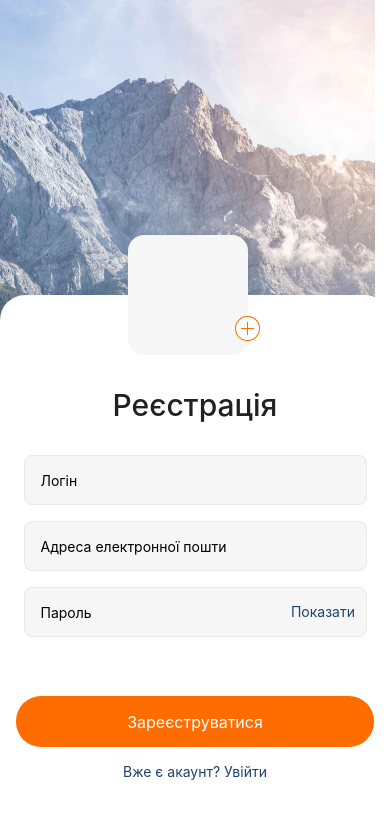
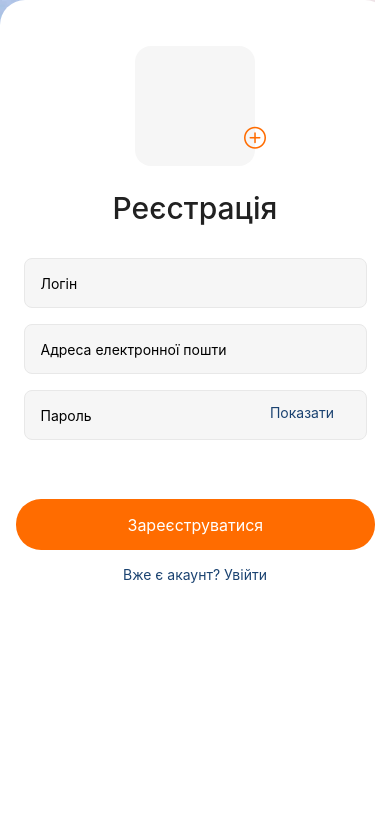
Before and after one commit to flashforward55/Screens, a React Native app: screen / in a window 390 px wide. Shown: the top 818 px of the page. Built offline with nearby package versions, Linux system fonts and the light colour scheme.

Commit message:
Update files

```diff
--- a/App.js
+++ b/App.js
@@ -1,6 +1,9 @@
-import { StyleSheet, Text, View } from 'react-native';
-import { PostsScreen } from './src/components/PostsScreen/PostsScreen';
+import { StyleSheet, Text, View, ImageBackground, TextInput, Pressable } from 'react-native';
+import React, { useState } from 'react';
+import { AntDesign } from '@expo/vector-icons';
+import image from './bg.jpg';
 
+//App.js
 export default function App() {
   return (
     <View style={styles.containerApp} >
@@ -15,4 +18,233 @@ const styles = StyleSheet.create({
     backgroundColor: '#fff',
     justifyContent: 'center',
   },
+  containerPostsScreen: {
+    flex: 1,
+  },
+  image: {
+    flex: 1,
+    justifyContent: 'flex-end',
+  },
+  container: {
+    flex: 1,
+    backgroundColor: '#fff',
+    borderTopLeftRadius: 25,
+    borderTopRightRadius: 25,
+    alignItems: 'center', // Center children horizontally
+    padding: 16, // Add padding for spacing from screen edges
+  },
+  imageContainer: {
+    backgroundColor: '#F6F6F6',
+    width: 120,
+    height: 120,
+    borderRadius: 16,
+  },
+  imageAndPlusContainer: {
+    alignItems: 'center', // Center children horizontally
+    marginTop: 30, // Adjust the margin as needed
+    maxWidth: '100%', // Set the maximum width to the screen's width
+  },
+  imageAdd: {
+    top: -40,
+    left: 60,
+  },
+  text: {
+    color: '#212121',
+    fontWeight: '500',
+    fontSize: 30,
+    marginLeft: 'auto',
+    marginRight: 'auto',
+    marginBottom: 32,
+  },
+  input: {
+    width: '100%', // Take the full available width within the parent container
+    maxWidth: 343, // Set a maximum width for the input
+    height: 50,
+    marginBottom: 16,
+    marginLeft: 'auto',
+    marginRight: 'auto',
+    borderWidth: 1,
+    padding: 16,
+    backgroundColor: '#F6F6F6',
+    borderColor: '#E8E8E8',
+    borderRadius: 8,
+  },
+  inputView: {
+    width: '100%',
+  },
+  inputFocused: {
+    borderColor: '#FF6C00',
+    backgroundColor: '#FFFFFF', // Add this line to change the background color when focused
+  },
+  textAccent: {
+    position: 'absolute',
+    right: 20,
+    top: 7,
+    color: '#1B4371',
+  },
+  inputPassword: {
+    position: 'relative',
+    marginBottom: 16,
+  },
+  button: {
+    backgroundColor: '#FF6C00',
+    paddingHorizontal: 111.5,
+    paddingVertical: 16,
+    borderRadius: 25,
+    height: 51,
+    marginLeft: 'auto',
+    marginRight: 'auto',
+    marginTop: 43,
+    marginBottom: 16,
+    justifyContent: 'center',
+  },
+  textButton: {
+    fontSize: 16,
+    color: '#fff',
+  },
+  textEnterButton: {
+    color: '#1B4371',
+    marginLeft: 'auto',
+    marginRight: 'auto',
+  },
+  plusIcon: {
+    marginTop: 21, // Adjust the margin as needed
+  },
 });
+
+//PostsScreen.js
+export const PostsScreen = () => {
+  return (
+    <>
+      <View style={styles.containerPostsScreen}>
+        <ImageBackground source={image} resizeMode="cover" style={styles.image}>
+          <RegistrationScreen />
+        </ImageBackground>
+      </View>
+    </>
+  );
+};
+
+//RegistrationScreen.js
+export const RegistrationScreen = () => {
+  const [inputStates, setInputStates] = useState({
+    input1: false,
+    input2: false,
+    input3: false,
+    showPassword: false, // State to track whether the password should be shown in plain text or obscured
+  });
+  const [focusedInput, setFocusedInput] = useState(null);
+
+  const handleFocus = (inputKey) => {
+    setFocusedInput(inputKey);
+  };
+
+  const handleBlur = () => {
+    setFocusedInput(null);
+  };
+
+  const isInputFocused = (inputKey) => {
+    return focusedInput === inputKey;
+  };
+  const toggleShowPassword = () => {
+    setInputStates(prevState => ({
+      ...prevState,
+      showPassword: !prevState.showPassword, // Toggle the state when "Показати" is pressed
+    }));
+  };
+
+  return (
+    <View style={styles.container}>
+      <View style={styles.imageAndPlusContainer}>
+        <View style={styles.imageContainer}></View>
+        <AntDesign name="pluscircleo" size={22} style={styles.imageAdd} color="#FF6C00" />
+      </View>
+      <Text style={styles.text}>Реєстрація</Text>
+      <TextInput
+        style={[styles.input, isInputFocused('input1') && styles.inputFocused]}
+        onFocus={() => handleFocus('input1')}
+        onBlur={handleBlur}
+        placeholder="Логін"
+      />
+      <TextInput
+        style={[styles.input, isInputFocused('input2') && styles.inputFocused]}
+        onFocus={() => handleFocus('input2')}
+        onBlur={handleBlur}
+        placeholder="Адреса електронної пошти"
+      />
+      <View style={styles.inputView}>
+        <TextInput
+          style={[
+            styles.input,
+            styles.inputPassword,
+            isInputFocused('input3') && styles.inputFocused,
+          ]}
+          onFocus={() => handleFocus('input3')}
+          onBlur={handleBlur}
+          placeholder="Пароль"
+          maxLength={15}
+          secureTextEntry={!inputStates.showPassword} // Toggle secureTextEntry based on the showPassword state
+        />
+        <Pressable onPress={toggleShowPassword} style={styles.textAccent}>
+          <Text style={styles.textAccent}>{inputStates.showPassword ? 'Приховати' : 'Показати'}</Text>
+        </Pressable>
+      </View>
+      <Pressable style={styles.button}>
+        <Text style={styles.textButton}>Зареєструватися</Text>
+      </Pressable>
+      <Pressable>
+        <Text style={styles.textEnterButton}>Вже є акаунт? Увійти</Text>
+      </Pressable>
+    </View>
+  );
+};
+
+//LoginScreen.jsx
+export const LoginScreen = () => {
+  const [inputStates, setInputStates] = useState({
+    input1: false,
+    input2: false,
+  });
+
+  const handleFocus = inputKey => {
+    setInputStates(prevState => ({
+      ...prevState,
+      [inputKey]: true,
+    }));
+  };
+
+  const handleBlur = inputKey => {
+    setInputStates(prevState => ({
+      ...prevState,
+      [inputKey]: false,
+    }));
+  };
+
+  return (
+    <View style={[styles.container, { height: 489, paddingTop: 32 }]}>
+      <Text style={styles.text}>Увійти</Text>
+      <TextInput
+        style={[styles.input, inputStates.input1 && styles.inputFocused]}
+        onFocus={() => handleFocus('input1')}
+        onBlur={() => handleBlur('input1')}
+        placeholder="Адреса електронної пошти"
+      />
+      <View>
+        <TextInput
+          style={[styles.input, styles.inputPassword, inputStates.input2 && styles.inputFocused]}
+          onFocus={() => handleFocus('input2')}
+          onBlur={() => handleBlur('input2')}
+          placeholder="Пароль"
+          maxLength={15}
+        />
+        <Text style={styles.textAccent}>Показати</Text>
+      </View>
+      <Pressable style={styles.button}>
+        <Text >Увійти</Text>
+      </Pressable>
+      <Pressable>
+        <Text style={styles.textEnterButton}>Немає акаунту? Зареєструватися</Text>
+      </Pressable>
+    </View>
+  );
+};
--- a/package.json
+++ b/package.json
@@ -9,6 +9,7 @@
     "web": "expo start --web"
   },
   "dependencies": {
+    "@expo/vector-icons": "^13.0.0",
     "expo": "~49.0.5",
     "expo-status-bar": "~1.6.0",
     "react": "18.2.0",
```
Also changed, not shown: Apppppppp.js (added, +18 -0 lines), bg.jpg (renamed from src/images/bg.jpg), 1 other file (tests, documents, lock files or other folders).
